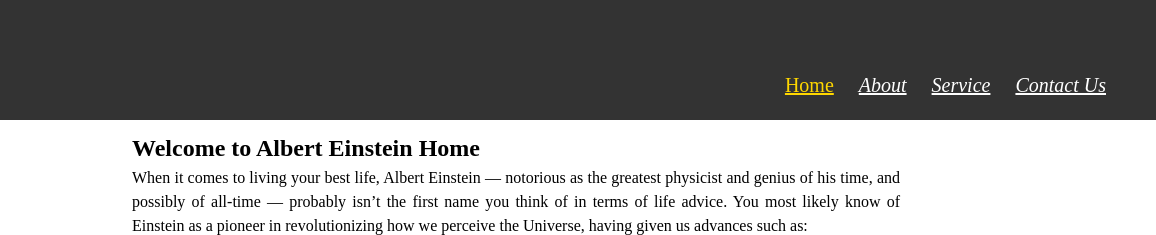
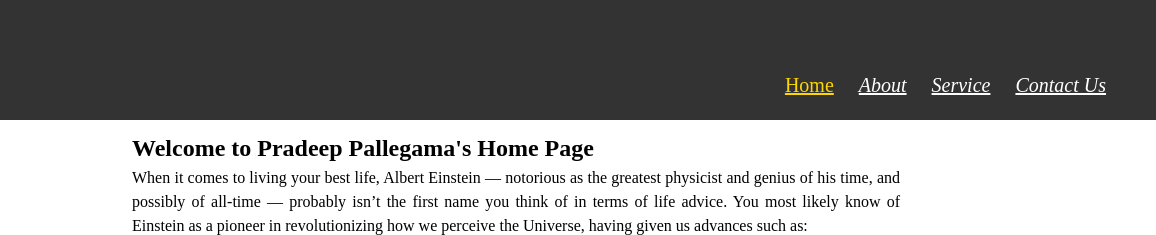
Before and after one commit to PradeepApiit/wdos_b1_day2, a plain HTML site: page index.html in a window 1280 px wide. Shown: the top 235 px of the page, 124-1280 px from the left. Drawn offline with Linux system fonts and the light colour scheme.

Commit message:
Home page title
Title of the home page is changed

```diff
--- a/index.html
+++ b/index.html
@@ -21,7 +21,7 @@
     </header>
     <main>
         <section class="content">
-            <h1> Welcome to Albert Einstein Home</h1>
+            <h1> Welcome to Pradeep Pallegama's Home Page</h1>
             <!-- <img src="./img/Einstein.webp" alt="Albert Einstein pic"> -->
             <p>When it comes to living your best life, Albert Einstein — notorious as the greatest physicist and genius of his time, and possibly of all-time — probably isn’t the first name you think of in terms of life advice. You most likely know of Einstein as a pioneer in revolutionizing how we perceive the Universe, having given us advances such as:</p>
             <ul>
```
